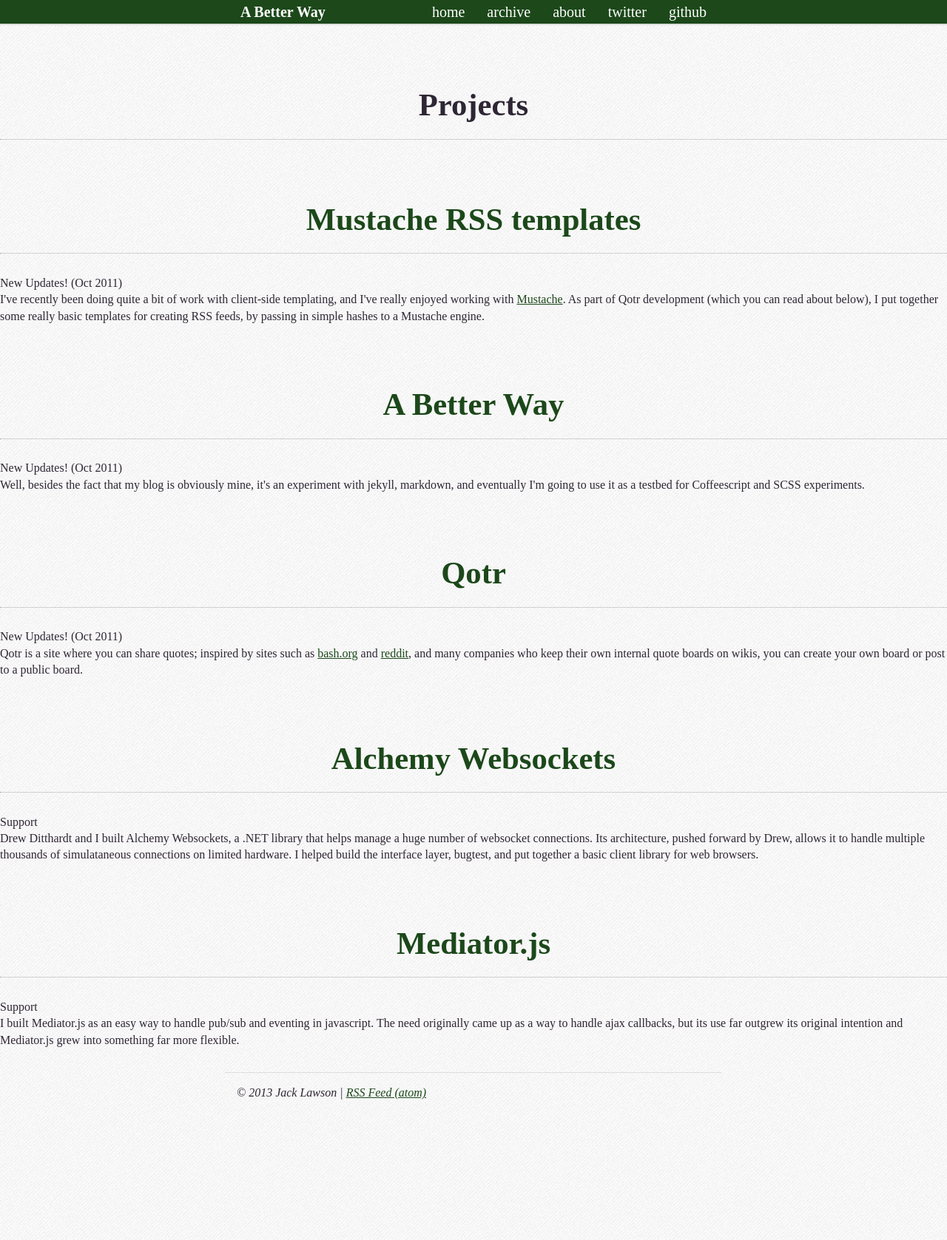
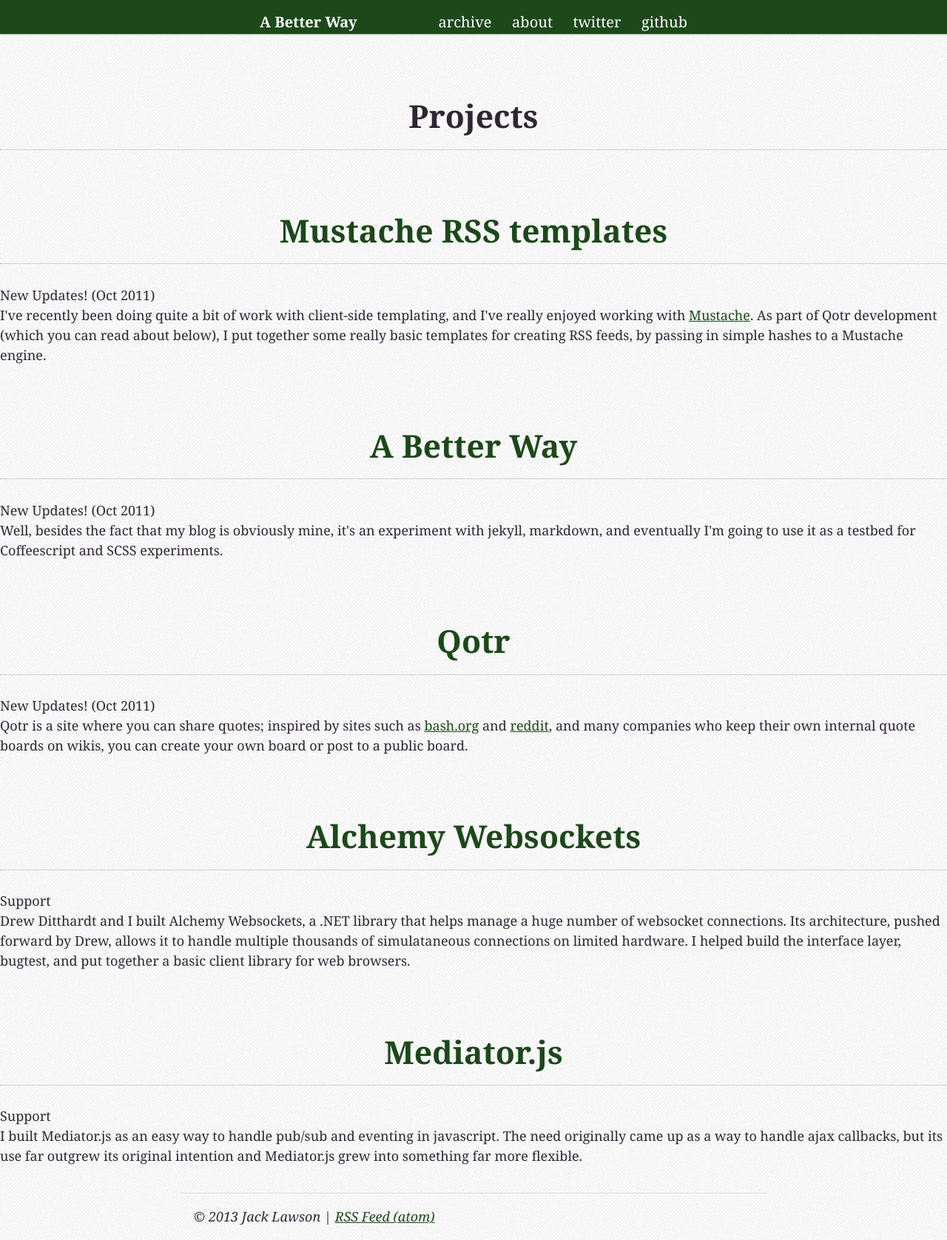
Before and after one commit to ajacksified/ajacksified.github.com, a Jekyll site: the page built from projects.html, in a window 1280 px wide. Shown: the whole page at 74% size. Built offline with Jekyll 4.4.1, drawn with Linux system fonts in a browser that asks for light colours; Markdown is read by kramdown in place of the engine named in the settings; before the commit the page ends 1506 px from its top, so only the background shows below that.

Commit message:
fix responsive design and tweak fonts

```diff
--- a/_layouts/default.html
+++ b/_layouts/default.html
@@ -32,7 +32,6 @@
         <h1><a href="/">A Better Way</a></h1>
         <nav>
           <ul class="nav">
-            <li class="active"><a href="/">home</a></li>
             <li><a href="/archive.html">archive</a></li>
             <li><a href="/about.html">about</a></li>
             <li><a href="http://www.twitter.com/ajacksified">twitter</a></li>
--- a/css/styles.css
+++ b/css/styles.css
@@ -8,9 +8,10 @@
 body {
   background: #fcfcfc url('../img/debut_light.png');
   color: #2e2634;
-  font-family: gentium-book-basic, 'Times New Roman', 'Times', serif;
+  font-family: gentium-book-basic, 'Georgia', serif;
   font-weight: 400;
-  line-height: 1.4em;
+  line-height: 1.5em;
+  font-size: 18px;
 }
 
 @media only screen and (-webkit-min-device-pixel-ratio: 2), only screen and (min-device-pixel-ratio: 2) {
@@ -139,6 +140,8 @@
   background: #1C481A;
   border-bottom: solid 2px #ddd;
   width: 100%;
+  font-size: 14px;
+  overflow: auto;
 }
 
 .topbar h1 {
@@ -149,6 +152,7 @@
   line-height: 1em;
   font-size: 14pt;
   border-bottom: none;
+  float: left;
 }
 
 .topbar nav, .topbar ul {
@@ -202,7 +206,8 @@
 }
 
 .row {
-  max-width: 40em;
+  max-width: 42em;
+  padding: 1em;
   margin: auto;
 }
 
@@ -229,4 +234,8 @@
     font-size: 41px;
     line-height: 1em;
   }
+
+  .topbar li {
+    display: list-item;
+  }
 }
```
